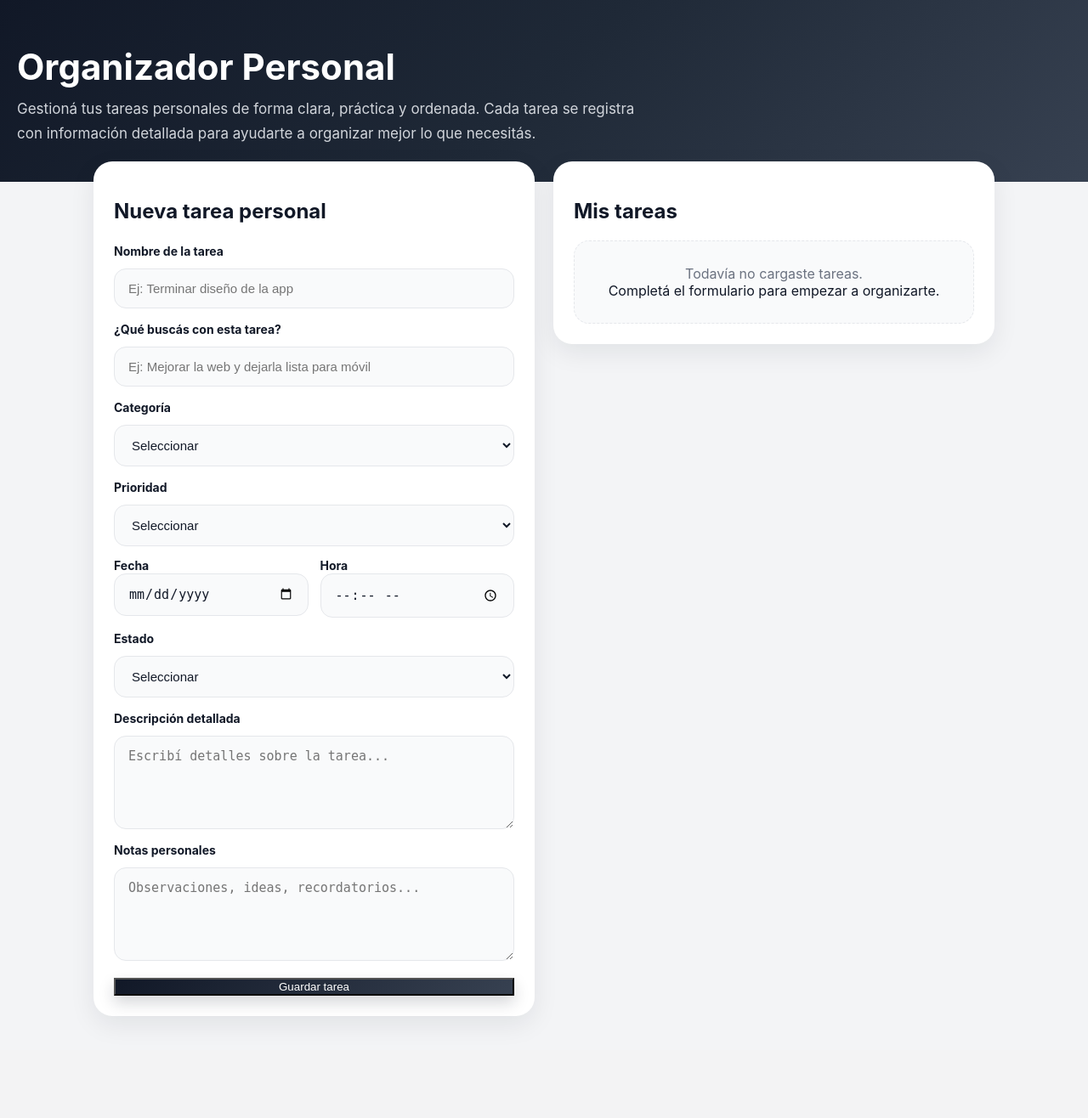
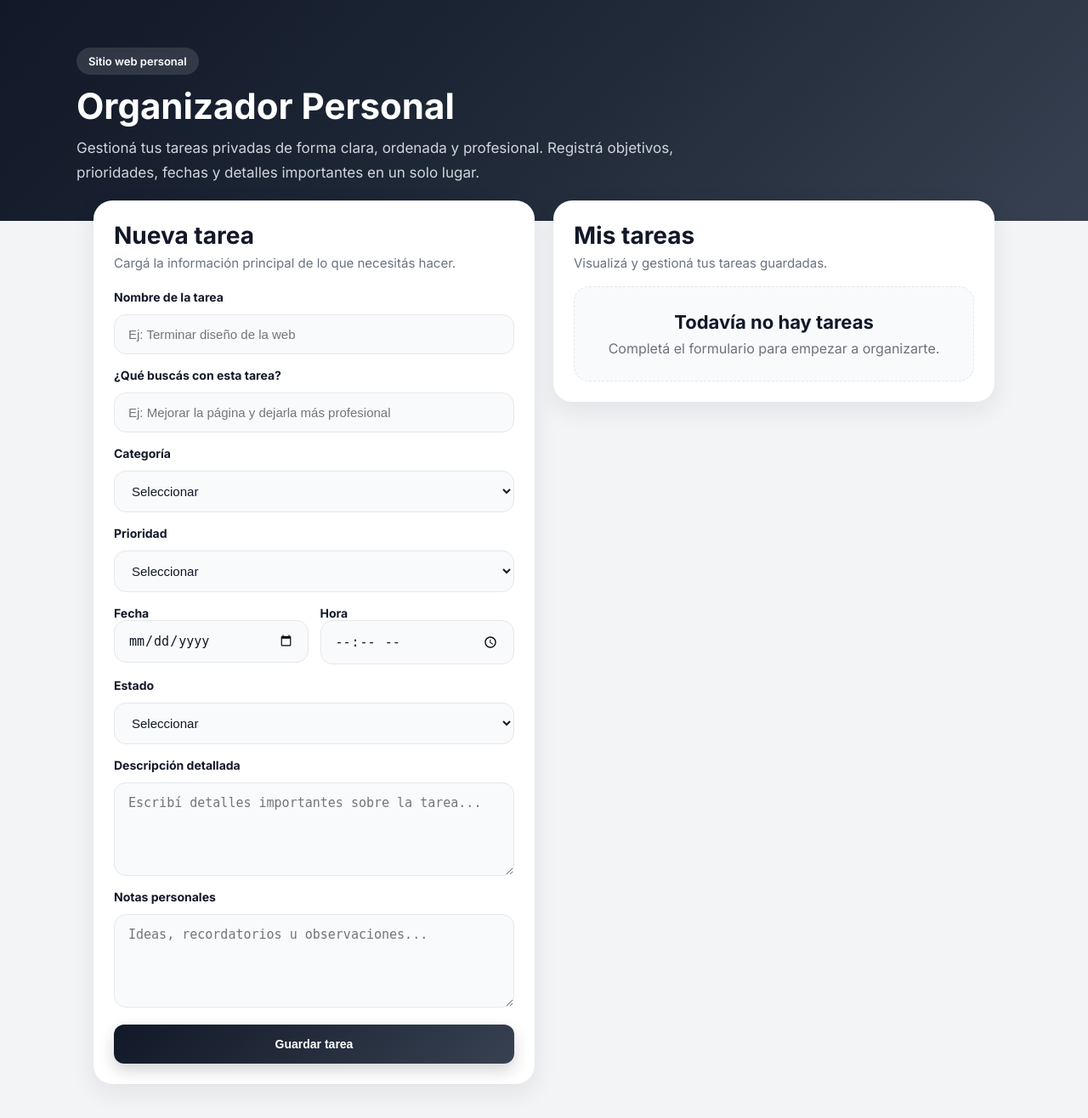
Before and after one commit to marquitos20115/Marcos, a Flask app: template templates/index.html in a window 1280 px wide. Shown: the whole page at 85% size. Before the commit the page ends 1200 px from the top, so only its background shows below. Run offline with Flask 3, Linux system fonts and the light colour scheme; the template is opened without the code that fills it, so the values that code supplies are empty.

Commit message:
Update index.html

```diff
--- a/templates/index.html
+++ b/templates/index.html
@@ -4,31 +4,48 @@
   <meta charset="UTF-8">
   <meta name="viewport" content="width=device-width, initial-scale=1.0">
   <title>Organizador Personal</title>
+  <link rel="preconnect" href="https://fonts.googleapis.com">
+  <link rel="preconnect" href="https://fonts.gstatic.com" crossorigin>
+  <link href="https://fonts.googleapis.com/css2?family=Inter:wght@400;500;600;700;800&display=swap" rel="stylesheet">
   <link rel="stylesheet" href="{{ url_for('static', filename='style.css') }}">
 </head>
 <body>
-
-  <div class="app-container">
   <header class="hero">
-      <div class="hero-text">
+    <div class="hero-content">
+      <span class="hero-tag">Sitio web personal</span>
       <h1>Organizador Personal</h1>
       <p>
-          Gestioná tus tareas personales de forma clara, práctica y ordenada.
-          Cada tarea se registra con información detallada para ayudarte a organizar mejor lo que necesitás.
+        Gestioná tus tareas privadas de forma clara, ordenada y profesional.
+        Registrá objetivos, prioridades, fechas y detalles importantes en un solo lugar.
       </p>
     </div>
   </header>
 
   <main class="main-content">
     <section class="card form-card">
-        <h2>Nueva tarea personal</h2>
+      <div class="section-title">
+        <h2>Nueva tarea</h2>
+        <p>Cargá la información principal de lo que necesitás hacer.</p>
+      </div>
+
       <form method="POST" class="task-form">
-
         <label for="titulo">Nombre de la tarea</label>
-          <input type="text" id="titulo" name="titulo" placeholder="Ej: Terminar diseño de la app" required>
+        <input
+          type="text"
+          id="titulo"
+          name="titulo"
+          placeholder="Ej: Terminar diseño de la web"
+          required
+        >
 
         <label for="objetivo">¿Qué buscás con esta tarea?</label>
-          <input type="text" id="objetivo" name="objetivo" placeholder="Ej: Mejorar la web y dejarla lista para móvil" required>
+        <input
+          type="text"
+          id="objetivo"
+          name="objetivo"
+          placeholder="Ej: Mejorar la página y dejarla más profesional"
+          required
+        >
 
         <label for="categoria">Categoría</label>
         <select id="categoria" name="categoria" required>
@@ -36,8 +53,8 @@
           <option value="Trabajo">Trabajo</option>
           <option value="Estudio">Estudio</option>
           <option value="Personal">Personal</option>
+          <option value="Proyecto">Proyecto</option>
           <option value="Salud">Salud</option>
-            <option value="Proyecto">Proyecto</option>
         </select>
 
         <label for="prioridad">Prioridad</label>
@@ -49,12 +66,12 @@
         </select>
 
         <div class="row">
-            <div>
+          <div class="field-group">
             <label for="fecha">Fecha</label>
             <input type="date" id="fecha" name="fecha" required>
           </div>
 
-            <div>
+          <div class="field-group">
             <label for="hora">Hora</label>
             <input type="time" id="hora" name="hora">
           </div>
@@ -69,46 +86,76 @@
         </select>
 
         <label for="descripcion">Descripción detallada</label>
-          <textarea id="descripcion" name="descripcion" rows="4" placeholder="Escribí detalles sobre la tarea..."></textarea>
+        <textarea
+          id="descripcion"
+          name="descripcion"
+          rows="4"
+          placeholder="Escribí detalles importantes sobre la tarea..."
+        ></textarea>
 
         <label for="notas">Notas personales</label>
-          <textarea id="notas" name="notas" rows="3" placeholder="Observaciones, ideas, recordatorios..."></textarea>
+        <textarea
+          id="notas"
+          name="notas"
+          rows="3"
+          placeholder="Ideas, recordatorios u observaciones..."
+        ></textarea>
 
-          <button type="submit" class="btn-primary">Guardar tarea</button>
+        <button type="submit" class="btn btn-primary">Guardar tarea</button>
       </form>
     </section>
 
     <section class="card list-card">
+      <div class="section-title">
         <h2>Mis tareas</h2>
+        <p>Visualizá y gestioná tus tareas guardadas.</p>
+      </div>
 
       {% if tareas %}
         <div class="task-list">
           {% for tarea in tareas %}
-              <article class="task-item">
-                <div class="task-header">
+            <article class="task-item {% if tarea.estado == 'Completada' %}task-completed{% endif %}">
+              <div class="task-top">
+                <div>
                   <h3>{{ tarea.titulo }}</h3>
-                  <span class="badge">{{ tarea.prioridad }}</span>
+                  <p class="task-objetivo">{{ tarea.objetivo }}</p>
                 </div>
 
-                <p><strong>Objetivo:</strong> {{ tarea.objetivo }}</p>
+                <div class="task-badges">
+                  <span class="badge prioridad-{{ tarea.prioridad|lower }}">{{ tarea.prioridad }}</span>
+                  <span class="badge estado-{{ tarea.estado|lower|replace(' ', '-') }}">{{ tarea.estado }}</span>
+                </div>
+              </div>
+
+              <div class="task-info">
                 <p><strong>Categoría:</strong> {{ tarea.categoria }}</p>
                 <p><strong>Fecha:</strong> {{ tarea.fecha }}</p>
                 <p><strong>Hora:</strong> {{ tarea.hora if tarea.hora else "Sin horario definido" }}</p>
-                <p><strong>Estado:</strong> {{ tarea.estado }}</p>
                 <p><strong>Descripción:</strong> {{ tarea.descripcion if tarea.descripcion else "Sin descripción" }}</p>
                 <p><strong>Notas:</strong> {{ tarea.notas if tarea.notas else "Sin notas" }}</p>
+              </div>
+
+              <div class="task-actions">
+                {% if tarea.estado != 'Completada' %}
+                  <form action="{{ url_for('completar_tarea', tarea_id=tarea.id) }}" method="POST">
+                    <button type="submit" class="btn btn-success">Marcar completada</button>
+                  </form>
+                {% endif %}
+
+                <form action="{{ url_for('eliminar_tarea', tarea_id=tarea.id) }}" method="POST" onsubmit="return confirm('¿Seguro que querés eliminar esta tarea?');">
+                  <button type="submit" class="btn btn-danger">Eliminar</button>
+                </form>
+              </div>
             </article>
           {% endfor %}
         </div>
       {% else %}
         <div class="empty-state">
-            <p>Todavía no cargaste tareas.</p>
-            <span>Completá el formulario para empezar a organizarte.</span>
+          <h3>Todavía no hay tareas</h3>
+          <p>Completá el formulario para empezar a organizarte.</p>
         </div>
       {% endif %}
     </section>
   </main>
-  </div>
-
 </body>
 </html>
```
Lines whose indentation alone changed are shown as unchanged.
